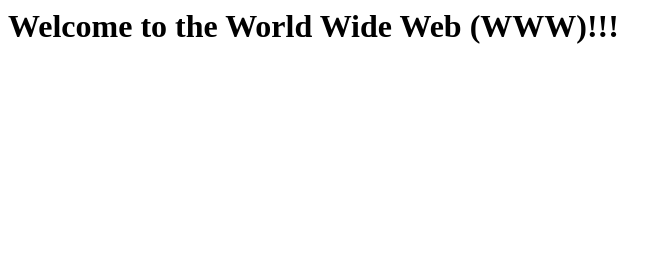
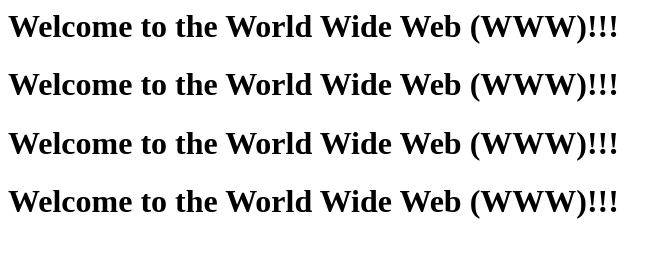
Before and after one commit to the-hung-nguyen/prototype_project, a plain HTML site: page index.html in a window 1280 px wide. Shown: the whole page, without its empty margins (0-671 px from the left). Drawn offline with Linux system fonts and the light colour scheme.

Commit message:
Add line 4.

```diff
--- a/index.html
+++ b/index.html
@@ -4,5 +4,8 @@
 	</head>
 	<body>
 		<h1>Welcome to the World Wide Web (WWW)!!!</h1>
+		<h1>Welcome to the World Wide Web (WWW)!!!</h1>
+		<h1>Welcome to the World Wide Web (WWW)!!!</h1>
+		<h1>Welcome to the World Wide Web (WWW)!!!</h1>
 	</body>
 </html>
```
